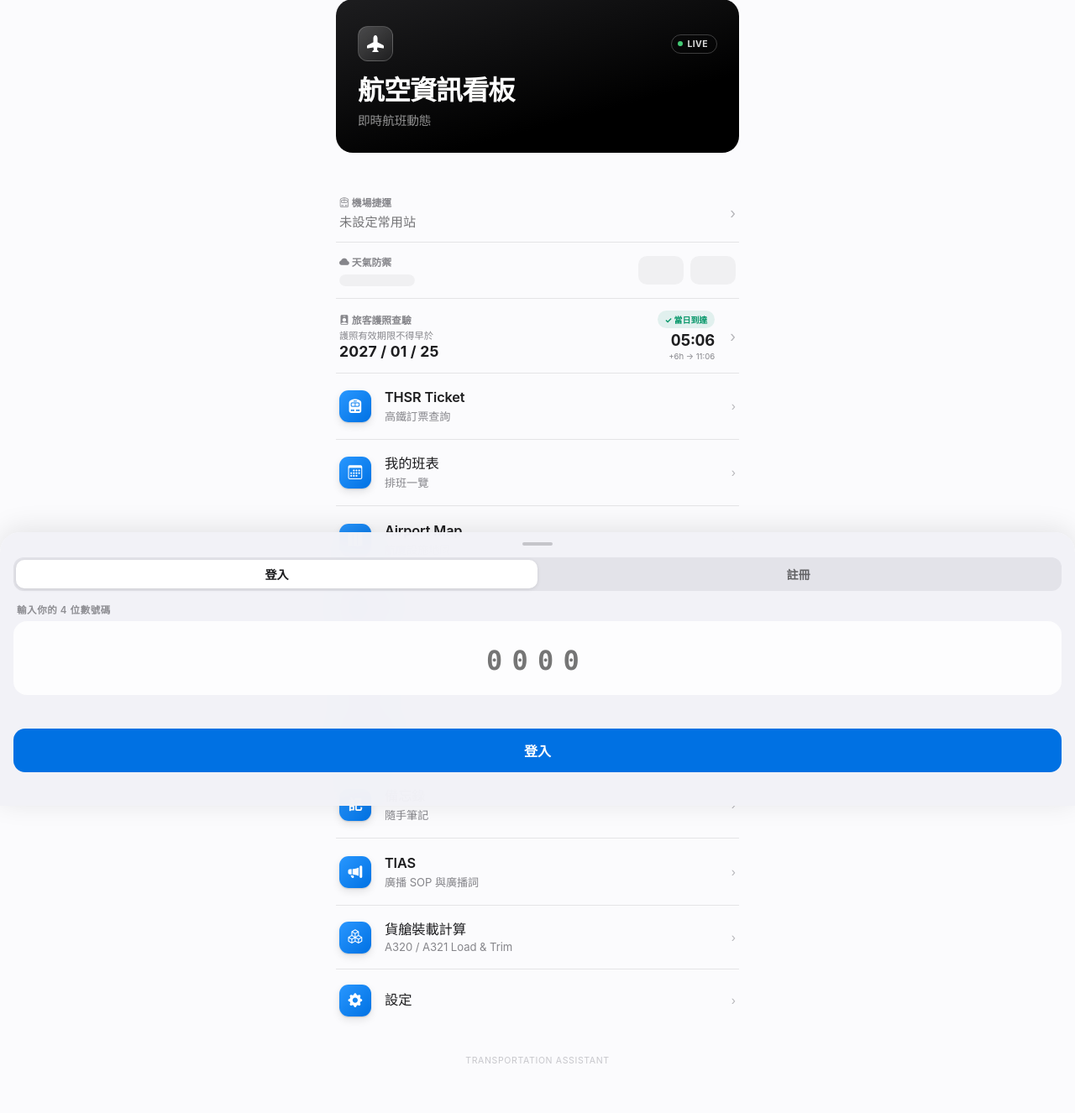
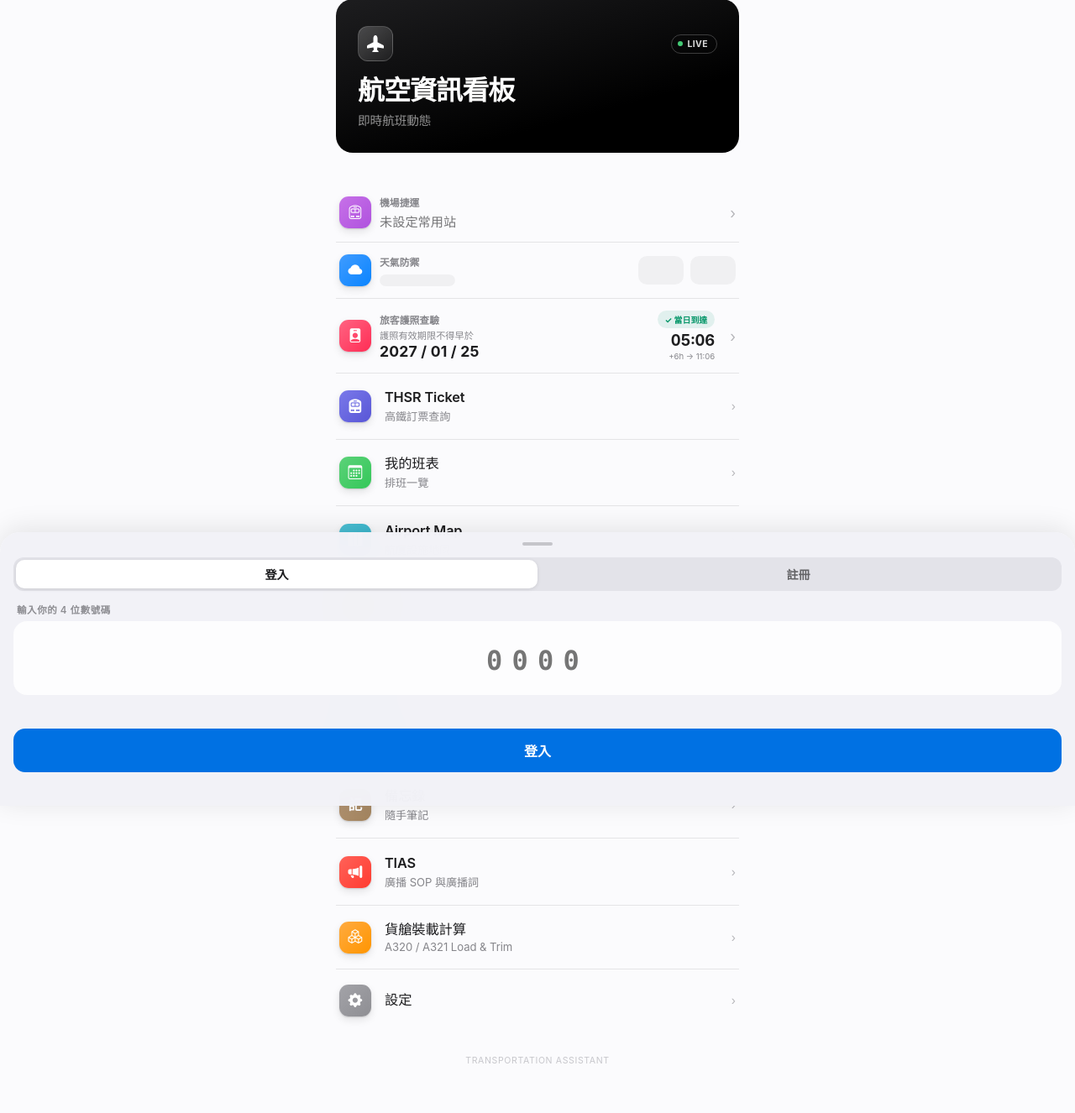
Before and after one commit to twwone/Transportationtool, a Flask app: page / in a window 1280 px wide. Shown: the part 166-1492 px from the top of the page at 84% size. Run offline with Flask 3, Linux system fonts and the light colour scheme.

Commit message:
style: restore per-function identity colors on home list icons
The redesign had collapsed every list icon to the same blue, which
made the list impossible to scan by color. Gave each function its own
color again, and brought the three strip rows (MRT/weather/passport)
in line with the rest of the list by giving them the same colored
icon squares instead of a bare icon+label.

Also swapped a stray emoji fallback for the MRT strip's error state
for the same bootstrap-icons glyph used everywhere else on the row.

```diff
--- a/templates/home.html
+++ b/templates/home.html
@@ -249,36 +249,54 @@ body {
   opacity: 0.6;
 }
 
-/* 全站統一單一品牌色 icon 色塊（Apple.com 官網藍），不再依功能分色 */
-.card-thsr      .sm-icon,
-.card-mrt       .sm-icon,
-.card-schedule  .sm-icon,
-.card-amenities .sm-icon,
-.card-visa      .sm-icon,
-.card-share     .sm-icon,
-.card-weather   .sm-icon,
-.card-diet      .sm-icon,
-.card-memo      .sm-icon,
-.card-sop       .sm-icon,
-.card-loadsheet .sm-icon,
-.card-settings  .sm-icon { background: linear-gradient(135deg,#2997ff,#0071e3); }
-.card-memo      .sm-icon { font-family: Georgia, serif; font-weight: 600; }
+/* 每個功能各自識別色，讓清單能靠顏色快速掃視定位，不再全部統一單一藍 */
+.card-thsr      .sm-icon { background: linear-gradient(135deg,#7a79ea,#5856d6); }
+.card-schedule  .sm-icon { background: linear-gradient(135deg,#5cd279,#34c759); }
+.card-amenities .sm-icon { background: linear-gradient(135deg,#4dc0d4,#30b0c7); }
+.card-visa      .sm-icon { background: linear-gradient(135deg,#ffd60a,#ffcc00); color:#1d1d1f; }
+.card-share     .sm-icon { background: linear-gradient(135deg,#5cc2ee,#32ade6); }
+.card-diet      .sm-icon { background: linear-gradient(135deg,#26d6cd,#00c7be); }
+.card-memo      .sm-icon { background: linear-gradient(135deg,#b89877,#a2845e); font-family: Georgia, serif; font-weight: 600; }
+.card-sop       .sm-icon { background: linear-gradient(135deg,#ff6259,#ff3b30); }
+.card-loadsheet .sm-icon { background: linear-gradient(135deg,#ffab40,#ff9500); }
+.card-settings  .sm-icon { background: linear-gradient(135deg,#a3a3a8,#8e8e93); }
 @media (prefers-color-scheme: dark) {
-  .card-thsr      .sm-icon,
-  .card-mrt       .sm-icon,
-  .card-schedule  .sm-icon,
-  .card-amenities .sm-icon,
-  .card-visa      .sm-icon,
-  .card-share     .sm-icon,
-  .card-weather   .sm-icon,
-  .card-diet      .sm-icon,
-  .card-memo      .sm-icon,
-  .card-sop       .sm-icon,
-  .card-loadsheet .sm-icon,
-  .card-settings  .sm-icon { background: linear-gradient(135deg,#4db3ff,#2997ff); }
-}
-
-/* ── Strip 列（機捷 / 天氣 / 護照，融入同一份清單，僅數字保留識別色）── */
+  .card-thsr      .sm-icon { background: linear-gradient(135deg,#8b8af0,#6f6ee0); }
+  .card-schedule  .sm-icon { background: linear-gradient(135deg,#6adf8c,#43d16a); }
+  .card-amenities .sm-icon { background: linear-gradient(135deg,#5fd0e3,#3fc3db); }
+  .card-visa      .sm-icon { background: linear-gradient(135deg,#ffe066,#ffd60a); color:#1d1d1f; }
+  .card-share     .sm-icon { background: linear-gradient(135deg,#77cdf1,#48bdee); }
+  .card-diet      .sm-icon { background: linear-gradient(135deg,#3fe6dd,#1adfd4); }
+  .card-memo      .sm-icon { background: linear-gradient(135deg,#c7a985,#b3936d); }
+  .card-sop       .sm-icon { background: linear-gradient(135deg,#ff8079,#ff5449); }
+  .card-loadsheet .sm-icon { background: linear-gradient(135deg,#ffbc63,#ffa733); }
+  .card-settings  .sm-icon { background: linear-gradient(135deg,#b8b8bd,#9d9da3); }
+}
+
+/* strip 列（機捷 / 天氣 / 護照）也套用同一套色塊圖示，跟其餘清單項目視覺一致 */
+.strip-icon {
+  flex-shrink: 0;
+  width: 38px;
+  height: 38px;
+  border-radius: 11px;
+  display: flex;
+  align-items: center;
+  justify-content: center;
+  font-size: 1.05rem;
+  line-height: 1;
+  color: #fff;
+  box-shadow: 0 1px 2px rgba(0,0,0,0.14), 0 4px 10px rgba(0,0,0,0.10);
+}
+.card-mrt-strip      .strip-icon { background: linear-gradient(135deg,#c771e8,#af52de); }
+.card-weather-strip  .strip-icon { background: linear-gradient(135deg,#409cff,#0a84ff); }
+.card-passport-strip .strip-icon { background: linear-gradient(135deg,#ff6482,#ff2d55); }
+@media (prefers-color-scheme: dark) {
+  .card-mrt-strip      .strip-icon { background: linear-gradient(135deg,#d497ee,#bd6ce6); }
+  .card-weather-strip  .strip-icon { background: linear-gradient(135deg,#6ab4ff,#3f9dff); }
+  .card-passport-strip .strip-icon { background: linear-gradient(135deg,#ff8ba0,#ff5473); }
+}
+
+/* ── Strip 列（機捷 / 天氣 / 護照，融入同一份清單，圖示與其餘項目同款色塊）── */
 .card-strip {
   position: relative;
   padding: 14px 4px;
@@ -961,17 +979,17 @@ document.addEventListener('touchend', e => {
 const CARDS = {
   tias:      { icon:'<i class="bi bi-airplane-fill"></i>',      title:'航空資訊看板',     desc:'即時航班動態',           url:'/tias',                                         hero:true },
   thsr:      { icon:'<i class="bi bi-train-front-fill"></i>',   title:'THSR Ticket',     desc:'高鐵訂票查詢',           url:'https://thsr-ticket-bot-j7qr.onrender.com',    cls:'card-thsr', ext:true },
-  mrt:       { icon:'<i class="bi bi-train-front"></i>',        title:'MRT Train',       desc:'機場捷運即時班次',        url:'/mrt',     strip:true, stripCls:'card-mrt-strip',     stripTag:'<i class="bi bi-train-front"></i> 機場捷運' },
+  mrt:       { icon:'<i class="bi bi-train-front"></i>',        title:'MRT Train',       desc:'機場捷運即時班次',        url:'/mrt',     strip:true, stripCls:'card-mrt-strip',     stripTag:'機場捷運' },
   schedule:  { icon:'<i class="bi bi-calendar3"></i>',          title:'我的班表',         desc:'排班一覽',               url:'/schedule',                                     cls:'card-schedule' },
   amenities: { icon:'<i class="bi bi-map-fill"></i>',           title:'Airport Map',     desc:'航廈設施地圖',           url:'/amenities',                                    cls:'card-amenities' },
   visa:      { icon:'<i class="bi bi-person-badge-fill"></i>',  title:'Visa Guide',      desc:'簽證資訊查詢',           url:'/visa-guide',                                   cls:'card-visa' },
   share:     { icon:'<i class="bi bi-clipboard-fill"></i>',     title:'Clipboard',       desc:'跨裝置剪貼簿',           url:'/share',                                        cls:'card-share' },
-  weather:   { icon:'<i class="bi bi-cloud-fill"></i>',         title:'天氣防禦',          desc:'即時天氣與預報',         url:'/weather', strip:true, stripCls:'card-weather-strip', stripTag:'<i class="bi bi-cloud-fill"></i> 天氣防禦' },
+  weather:   { icon:'<i class="bi bi-cloud-fill"></i>',         title:'天氣防禦',          desc:'即時天氣與預報',         url:'/weather', strip:true, stripCls:'card-weather-strip', stripTag:'天氣防禦' },
   diet:      { icon:'<i class="bi bi-egg-fried"></i>',          title:'熱量追蹤',          desc:'飲食紀錄',              url:'/diet',                                         cls:'card-diet' },
   memo:      { icon:'記',                                        title:'備忘錄',             desc:'隨手筆記',              url:'/memo',                                         cls:'card-memo' },
   sop:       { icon:'<i class="bi bi-megaphone-fill"></i>',     title:'TIAS',               desc:'廣播 SOP 與廣播詞',       url:'/sop',                                          cls:'card-sop' },
   loadsheet: { icon:'<i class="bi bi-boxes"></i>',              title:'貨艙裝載計算',        desc:'A320 / A321 Load & Trim', url:'/loadsheet',                                    cls:'card-loadsheet' },
-  passport:  { icon:'<i class="bi bi-person-badge-fill"></i>',  title:'護照查驗',            desc:'有效期限計算',           url:'#', strip:true, stripCls:'card-passport-strip', stripTag:'<i class="bi bi-person-badge-fill"></i> 旅客護照查驗' },
+  passport:  { icon:'<i class="bi bi-person-badge-fill"></i>',  title:'護照查驗',            desc:'有效期限計算',           url:'#', strip:true, stripCls:'card-passport-strip', stripTag:'旅客護照查驗' },
 };
 const DEFAULT_ORDER = ['tias','thsr','mrt','schedule','amenities','visa','share','weather','diet','memo','sop','loadsheet','passport'];
 const _STRIP_FIXED = ['tias','mrt','weather','passport']; // 這四張固定位置，不參與排序
@@ -1019,6 +1037,7 @@ function renderBento(order) {
     el.className = `card card-strip ${c.stripCls}`;
     el.style.animation = `fadeUp 0.55s cubic-bezier(0.22,1,0.36,1) ${delay}ms both`;
     el.innerHTML = `<div class="strip-inner" id="strip-${id}">
+      <div class="strip-icon">${c.icon}</div>
       <div class="strip-left">
         <div class="strip-tag">${c.stripTag}</div>
         <div class="strip-skel" style="width:90px;height:14px;margin-top:4px"></div>
@@ -1241,7 +1260,7 @@ async function loadMrtStrip() {
   const sName = starredId ? (_MRT_NAMES[starredId] || starredId) : '';
 
   if (!starredId) {
-    el.innerHTML = `<div class="strip-left"><div class="strip-tag"><i class="bi bi-train-front"></i> 機場捷運</div><div class="strip-name" style="opacity:.6">未設定常用站</div></div><div class="strip-arr" style="margin-left:auto">›</div>`;
+    el.innerHTML = `<div class="strip-icon"><i class="bi bi-train-front"></i></div><div class="strip-left"><div class="strip-tag">機場捷運</div><div class="strip-name" style="opacity:.6">未設定常用站</div></div><div class="strip-arr" style="margin-left:auto">›</div>`;
     return;
   }
   try {
@@ -1280,14 +1299,15 @@ async function loadMrtStrip() {
     if (!hasAny) pillsHtml = '';
 
     el.innerHTML = `
+      <div class="strip-icon"><i class="bi bi-train-front"></i></div>
       <div class="strip-left">
-        <div class="strip-tag"><i class="bi bi-train-front"></i> 機場捷運</div>
+        <div class="strip-tag">機場捷運</div>
         <div class="strip-name">${sName}</div>
       </div>
       <div class="strip-trains">${pillsHtml || '<span style="font-size:.72rem;color:var(--sub)">無班次</span>'}</div>
       <div class="strip-arr">›</div>`;
   } catch {
-    el.innerHTML = `<div class="strip-left"><div class="strip-tag">🚇 機場捷運</div><div class="strip-name">${sName}</div></div><div class="strip-arr" style="margin-left:auto">›</div>`;
+    el.innerHTML = `<div class="strip-icon"><i class="bi bi-train-front"></i></div><div class="strip-left"><div class="strip-tag">機場捷運</div><div class="strip-name">${sName}</div></div><div class="strip-arr" style="margin-left:auto">›</div>`;
   }
 }
 
@@ -1328,7 +1348,7 @@ async function loadWeatherStrip() {
     if (cache) { lat = cache.lat; lon = cache.lon; }
   }
   if (lat === null) {
-    el.innerHTML = `<div class="strip-left"><div class="strip-tag"><i class="bi bi-cloud-fill"></i> 天氣防禦</div><div class="strip-name" style="opacity:.6">未設定地點</div></div><div class="strip-arr" style="margin-left:auto">›</div>`;
+    el.innerHTML = `<div class="strip-icon"><i class="bi bi-cloud-fill"></i></div><div class="strip-left"><div class="strip-tag">天氣防禦</div><div class="strip-name" style="opacity:.6">未設定地點</div></div><div class="strip-arr" style="margin-left:auto">›</div>`;
     return;
   }
   try {
@@ -1344,8 +1364,9 @@ async function loadWeatherStrip() {
         <span class="fc-mini-temp">${f.hi!==undefined&&f.hi!=='—'?f.hi:'—'}°</span>
       </div>`).join('');
     el.innerHTML = `
+      <div class="strip-icon"><i class="bi bi-cloud-fill"></i></div>
       <div class="strip-left">
-        <div class="strip-tag"><i class="bi bi-cloud-fill"></i> 天氣防禦</div>
+        <div class="strip-tag">天氣防禦</div>
         <div class="strip-name">${loc}</div>
       </div>
       <div class="strip-wx">
@@ -1358,7 +1379,7 @@ async function loadWeatherStrip() {
       </div>
       <div class="strip-arr">›</div>`;
   } catch {
-    el.innerHTML = `<div class="strip-left"><div class="strip-tag"><i class="bi bi-cloud-fill"></i> 天氣防禦</div><div class="strip-name" style="opacity:.6">載入失敗</div></div><div class="strip-arr" style="margin-left:auto">›</div>`;
+    el.innerHTML = `<div class="strip-icon"><i class="bi bi-cloud-fill"></i></div><div class="strip-left"><div class="strip-tag">天氣防禦</div><div class="strip-name" style="opacity:.6">載入失敗</div></div><div class="strip-arr" style="margin-left:auto">›</div>`;
   }
 }
 
@@ -1391,8 +1412,9 @@ function loadPassportStrip() {
   const statusColor = isCrossDay ? '#2563eb' : '#059669';
 
   el.innerHTML = `
+    <div class="strip-icon"><i class="bi bi-person-badge-fill"></i></div>
     <div style="display:flex;flex-direction:column;gap:1px;flex:1;min-width:0">
-      <div class="strip-tag"><i class="bi bi-person-badge-fill"></i> 旅客護照查驗</div>
+      <div class="strip-tag">旅客護照查驗</div>
       <div style="font-size:.7rem;color:var(--sub);margin-top:1px">護照有效期限不得早於</div>
       <div style="font-size:1.1rem;font-weight:700;color:var(--text);letter-spacing:.01em;line-height:1.2">${minExpiryStr}</div>
     </div>
```
